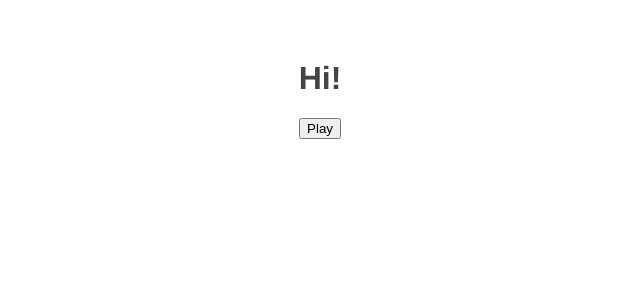
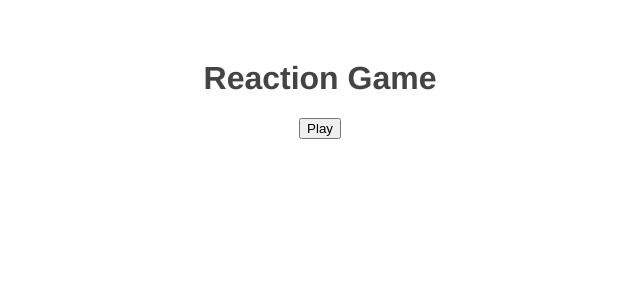
Before and after one commit to jadeleafmoon/vue3-reaction-timer, a Vue app: page / in a window 1280 px wide. Shown: the top 300 px of the page, without its empty margins (320-960 px from the left). Built offline with nearby package versions, Linux system fonts and the light colour scheme.

Commit message:
feat: add Results component

```diff
--- a/src/App.vue
+++ b/src/App.vue
@@ -1,17 +1,18 @@
 <template>
-  <h1>Hi!</h1>
+  <h1>Reaction Game</h1>
   <button @click="start" :disabled="isPlaying">Play</button>
   <Block v-if="isPlaying" :delay="delay" @end="endGame"/>
-  <p v-if="showResults"> Reaction time: {{ score }} ms</p>
+  <Results v-if="showResults" :score="score"></Results>
 </template>
 
 <script>
 import Block from './components/Block.vue'
+import Results from './components/Results.vue'
 
 
 export default {
   name: 'App',
-  components: { Block },
+  components: { Block, Results },
   data() {
     return {
       isPlaying: false,
--- a/src/components/Results.vue
+++ b/src/components/Results.vue
@@ -0,0 +1,11 @@
+<template>
+  <h3>Reaction time: {{ score }} ms</h3>
+</template>
+
+<script>
+
+export default {
+  props: ['score']
+}
+
+</script>
```
